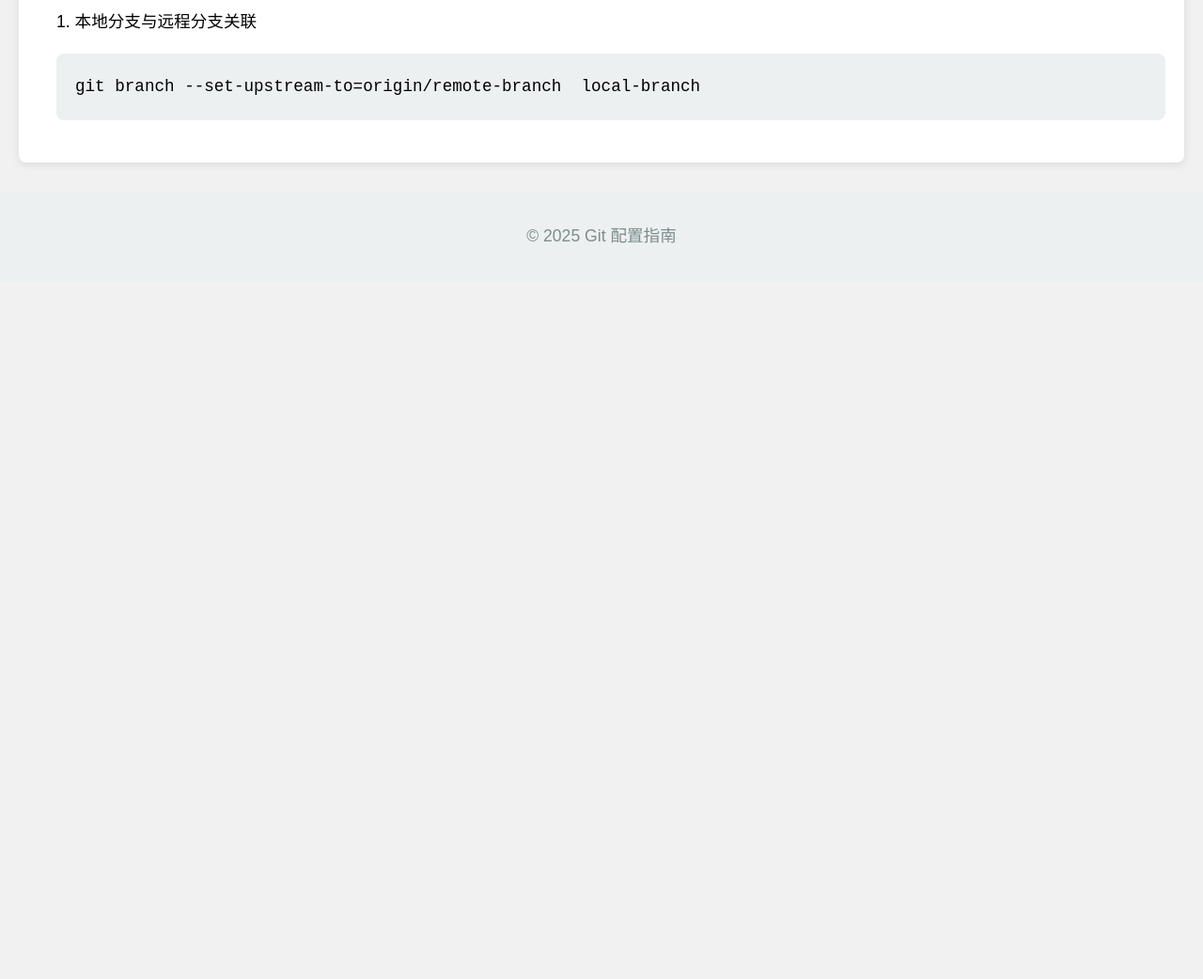
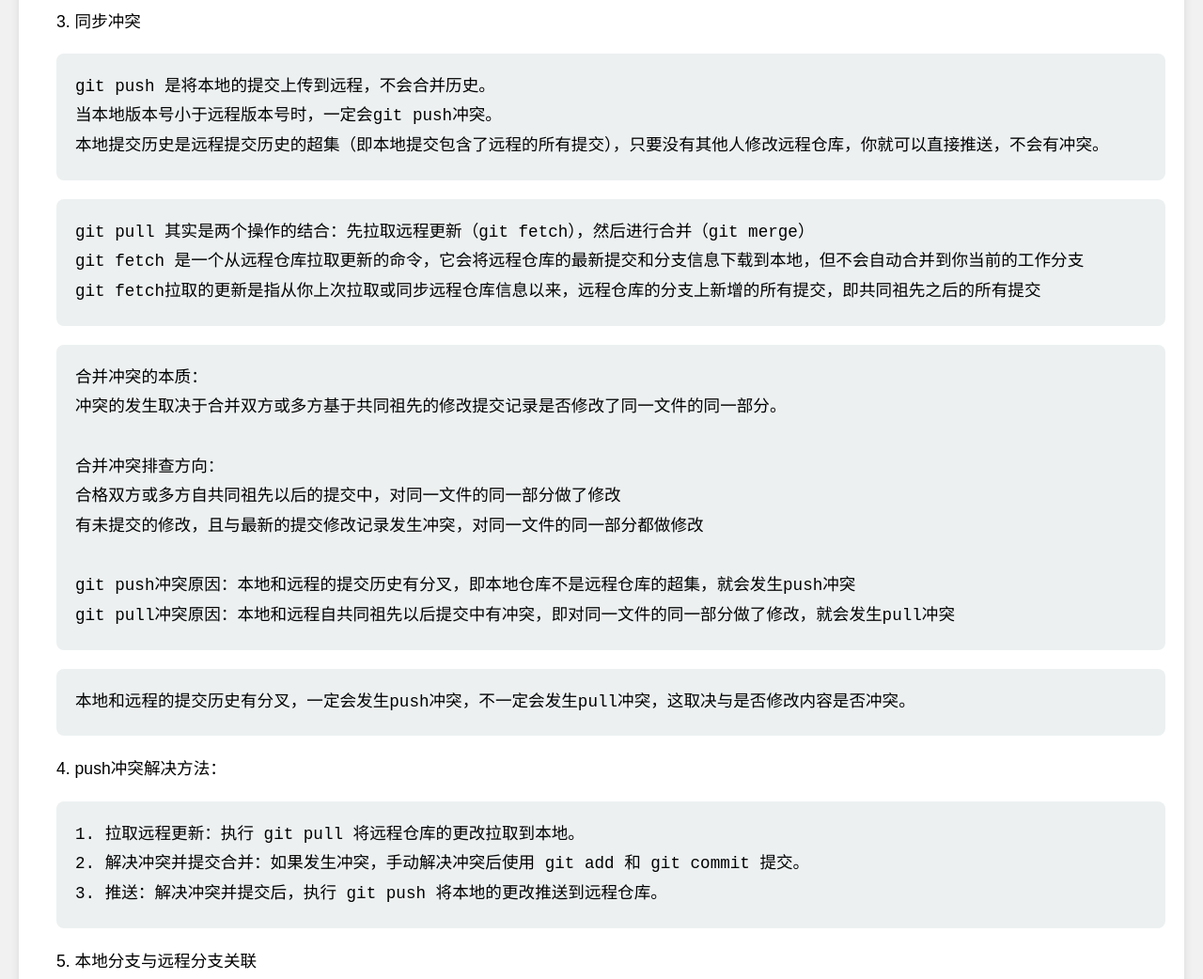
Before and after one commit to Evan-Devcode/Xray-zsh-setting, a plain HTML site: page git.html in a window 1280 px wide. Shown: the part 7321-8363 px from the top of the page at 94% size. Before the commit the page ends 7621 px from the top, so only its background shows below. Drawn offline with Linux system fonts and the light colour scheme.

Commit message:
Add files via upload

```diff
--- a/git.html
+++ b/git.html
@@ -286,7 +286,35 @@ git remote add origin git@github.com:username/repo.git             将本地仓
 git push origin branch-name                                        推送本地更改到远程仓库
 git fetch origin                                                   获取远程仓库的更新，但不自动合并   </code></pre>
 
-                <p>1. 本地分支与远程分支关联</p>
+
+                <p>3. 同步冲突 </p>
+                <pre><code>git push 是将本地的提交上传到远程，不会合并历史。
+当本地版本号小于远程版本号时，一定会git push冲突。
+本地提交历史是远程提交历史的超集（即本地提交包含了远程的所有提交），只要没有其他人修改远程仓库，你就可以直接推送，不会有冲突。</code></pre>
+
+
+                <pre><code>git pull 其实是两个操作的结合：先拉取远程更新（git fetch），然后进行合并（git merge）
+git fetch 是一个从远程仓库拉取更新的命令，它会将远程仓库的最新提交和分支信息下载到本地，但不会自动合并到你当前的工作分支
+git fetch拉取的更新是指从你上次拉取或同步远程仓库信息以来，远程仓库的分支上新增的所有提交，即共同祖先之后的所有提交</code></pre>
+
+                <pre><code>合并冲突的本质：
+冲突的发生取决于合并双方或多方基于共同祖先的修改提交记录是否修改了同一文件的同一部分。
+
+合并冲突排查方向：
+合格双方或多方自共同祖先以后的提交中，对同一文件的同一部分做了修改
+有未提交的修改，且与最新的提交修改记录发生冲突，对同一文件的同一部分都做修改
+
+git push冲突原因：本地和远程的提交历史有分叉，即本地仓库不是远程仓库的超集，就会发生push冲突
+git pull冲突原因：本地和远程自共同祖先以后提交中有冲突，即对同一文件的同一部分做了修改，就会发生pull冲突</code></pre>
+<pre><code>本地和远程的提交历史有分叉，一定会发生push冲突，不一定会发生pull冲突，这取决与是否修改内容是否冲突。</code></pre>
+
+                <p>4. push冲突解决方法：</p>
+                <pre><code>1. 拉取远程更新：执行 git pull 将远程仓库的更改拉取到本地。
+2. 解决冲突并提交合并：如果发生冲突，手动解决冲突后使用 git add 和 git commit 提交。
+3. 推送：解决冲突并提交后，执行 git push 将本地的更改推送到远程仓库。</code></pre>
+
+
+                <p>5. 本地分支与远程分支关联</p>
                 <pre><code>git branch --set-upstream-to=origin/remote-branch  local-branch</code></pre>
             </li>
         </ul>
```
